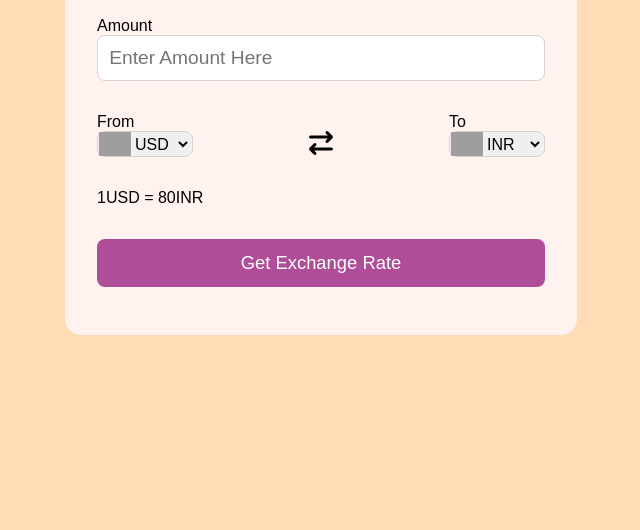
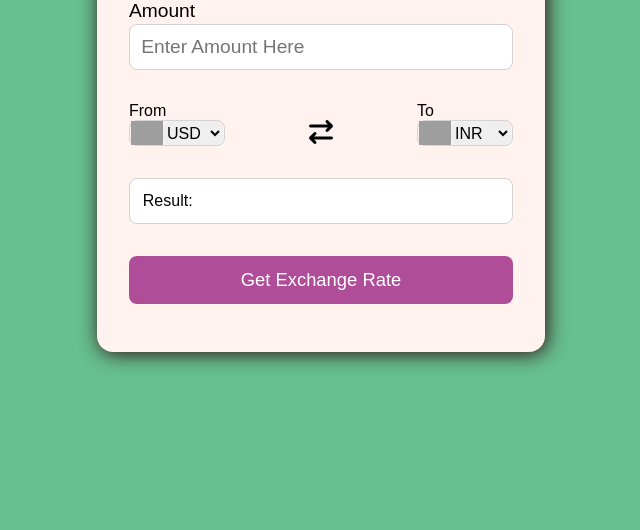
Before and after one commit to kararup01/Currency_Converter, a plain HTML site: page index.html in a window 1280 px wide. Shown: the part 270-800 px from the top of the page, without its empty margins (319-959 px from the left). Drawn offline with Linux system fonts and the light colour scheme; grey boxes are pictures that could not be loaded.

Commit message:
modify full project

```diff
--- a/index.html
+++ b/index.html
@@ -38,7 +38,7 @@
           </div>
         </div>
       </div>
-      <div class="msg">1USD = 80INR</div>
+      <div class="msg">Result:</div>
       <button>Get Exchange Rate</button>
     </form>
   </div>
--- a/script.js
+++ b/script.js
@@ -59,6 +59,6 @@ btn.addEventListener('click', async(e)=>{
 
   let finalAmount = amtVal*rate;
 
-  msg.innerText = `${amount.value} ${fromCurr.value} = ${finalAmount} ${toCurr.value}`
+  msg.innerText = `Result: ${amount.value} ${fromCurr.value} = ${finalAmount} ${toCurr.value}`
 
 });
--- a/style.css
+++ b/style.css
@@ -12,7 +12,7 @@ body {
   display: flex;
   justify-content: center;
   align-items: center;
-  background-color: #FFDBB6;
+  background-color: #67C090;
 }
 
 .container {
@@ -20,7 +20,9 @@ body {
   padding: 2rem;
   border-radius: 1rem;
   min-height: 45vh;
-  width: 40vw;
+  width: 35vw;
+  box-shadow: 2px 2px 20px #301010;
+
 }
 
 .container h2 {
@@ -43,7 +45,11 @@ form input {
   font-size: 1.2rem;
   padding: 0.7rem;
 }
-
+.amount p {
+  font-weight: 500;
+  font-size: 1.2rem;
+  margin-bottom: 2px;
+}
 .dropdown {
   display: flex;
   justify-content: space-between;
@@ -76,6 +82,10 @@ form input {
 
 .msg {
   margin: 2rem 0 2rem 0;
+  border: 1px solid lightgray;
+  background-color: #fff;
+  border-radius: 0.5rem;
+  padding: 0.8rem;
 }
 
 form button {
```
